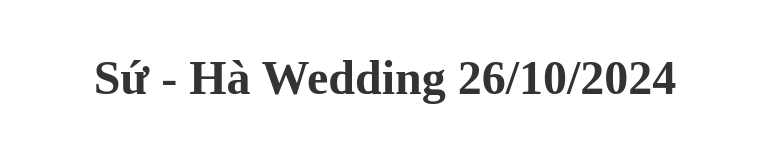
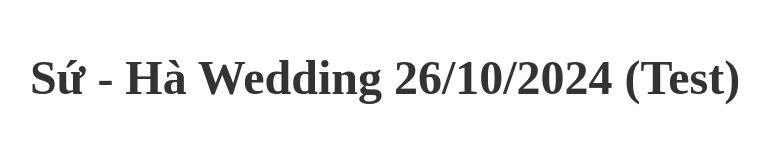
Before and after one commit to SuHa-Wedding/26102024, a plain HTML site: page index.html in a window 1280 px wide. Shown: the whole page, without its empty margins (255-1025 px from the left). Drawn offline with Linux system fonts and the light colour scheme.

Commit message:
Update index.html

```diff
--- a/index.html
+++ b/index.html
@@ -14,6 +14,6 @@
     </style>
 </head>
 <body>
-    <div class="large-text">Sứ - Hà Wedding 26/10/2024</div>
+    <div class="large-text">Sứ - Hà Wedding 26/10/2024 (Test)</div>
 </body>
 </html>
```
